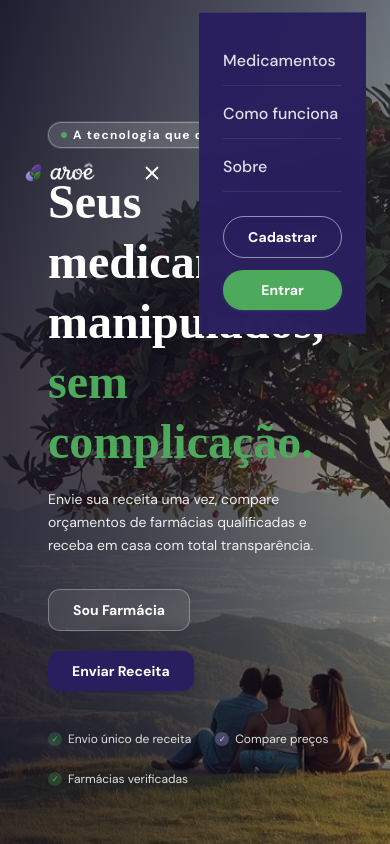
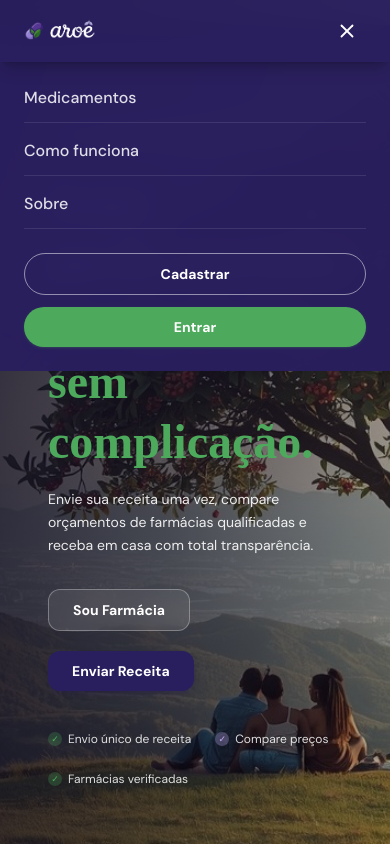
Before and after one commit to brunobdev04/aroe-app, a React (Vite) app: page / in a window 390 px wide. Both pictures are taken after a click on the button "Abrir menu". Shown: the top 844 px of the page. Built offline with nearby package versions, Linux system fonts and the light colour scheme.

Commit message:
feat: completa menu hamburguer na nav

```diff
--- a/src/components/layout/Navbar.jsx
+++ b/src/components/layout/Navbar.jsx
@@ -29,9 +29,11 @@ export default function Navbar() {
     }, [menuOpen])
 
     return (
-        <header
-            className={`fixed top-0 left-0 right-0 z-50 transition-all duration-500 ${
-                scrolled
+        <header className="fixed top-0 left-0 right-0 z-50">
+
+            <div
+                className={`fixed top-0 left-0 right-0 z-50 transition-all duration-300 ${
+                    scrolled || menuOpen
                         ? "bg-primary/95 backdrop-blur-md shadow-lg shadow-black/20"
                         : "bg-transparent"
                 }`}
@@ -69,7 +71,7 @@ export default function Navbar() {
 
                     {/* menu hamburguer */}
                     <button
-                    className="md:hidden p-2 rounded-lg text-white hover:bg-white/10 transition-colors duration-200"
+                        className="md:hidden p-2 rounded-lg text-white hover:bg-white/10 transition-colors duration-500"
                         onClick={() => setMenuOpen((prev) => !prev)}
                         aria-label={menuOpen ? 'Fechar menu' : 'Abrir menu'}
                         aria-expanded={menuOpen}
@@ -77,30 +79,35 @@ export default function Navbar() {
                         {menuOpen ? <X size={22}/> : <Menu size={22} />}
                     </button>
 
+                </nav>
+            </div>
+
             <div
-                    className={`md:hidden overflow-hidden transition-all duration-300 ease-in-out bg-primary/98 backdrop-blur-md border-t border-white/10
-                    ${menuOpen ? 'max-h-[400px] opacity-100' : 'max-h-0 opacity-0'}`}
+                className={`md:hidden fixed left-0 right-0 top-[25px] z-40 overflow-hidden transition-all duration-300 ease-in-out bg-primary/98 backdrop-blur-md border-t  border-white/10
+                    ${menuOpen
+                        ? 'max-h-[400px] opacity-100 pointer-events-auto'
+                        : 'max-h-0 opacity-0 pointer-events-none'
+                    }`}
             >
-                    <div className="px-6 py-6 flex flex-col gap-1">
 
-                        {/* link */}
+
+                <div className="px-6 py-6 flex flex-col gap-1 mt-6">
+
                     {NAV_LINKS.map((link) => (
                         <Link
                             key={link.to}
                             to={link.to}
                             onClick={() => setMenuOpen(false)}
-                                className="text-white/85 text-base font-medium py-3 border-b border-white/8 hover:text-white hover:pl-1 transition-all duration-200"
+                            className="text-white/85 text-base font-medium py-3 border-b border-white/10 hover:text-white hover:pl-1 transition-all duration-200"
                         >
                             {link.label}
                         </Link>
                     ))}
 
-                        {/* ctas */}
                     <div className="flex flex-col gap-3 pt-5">
                         <Button variant="navOutline" to="/cadastro" className="w-full justify-center">
                             Cadastrar
                         </Button>
-
                         <Button variant="navPrimary" to="/entrar" className="w-full justify-center">
                             Entrar
                         </Button>
@@ -108,8 +115,6 @@ export default function Navbar() {
 
                 </div>
             </div>
-
-            </nav>
         </header>
     )
 }
```
Lines whose indentation alone changed are shown as unchanged.
